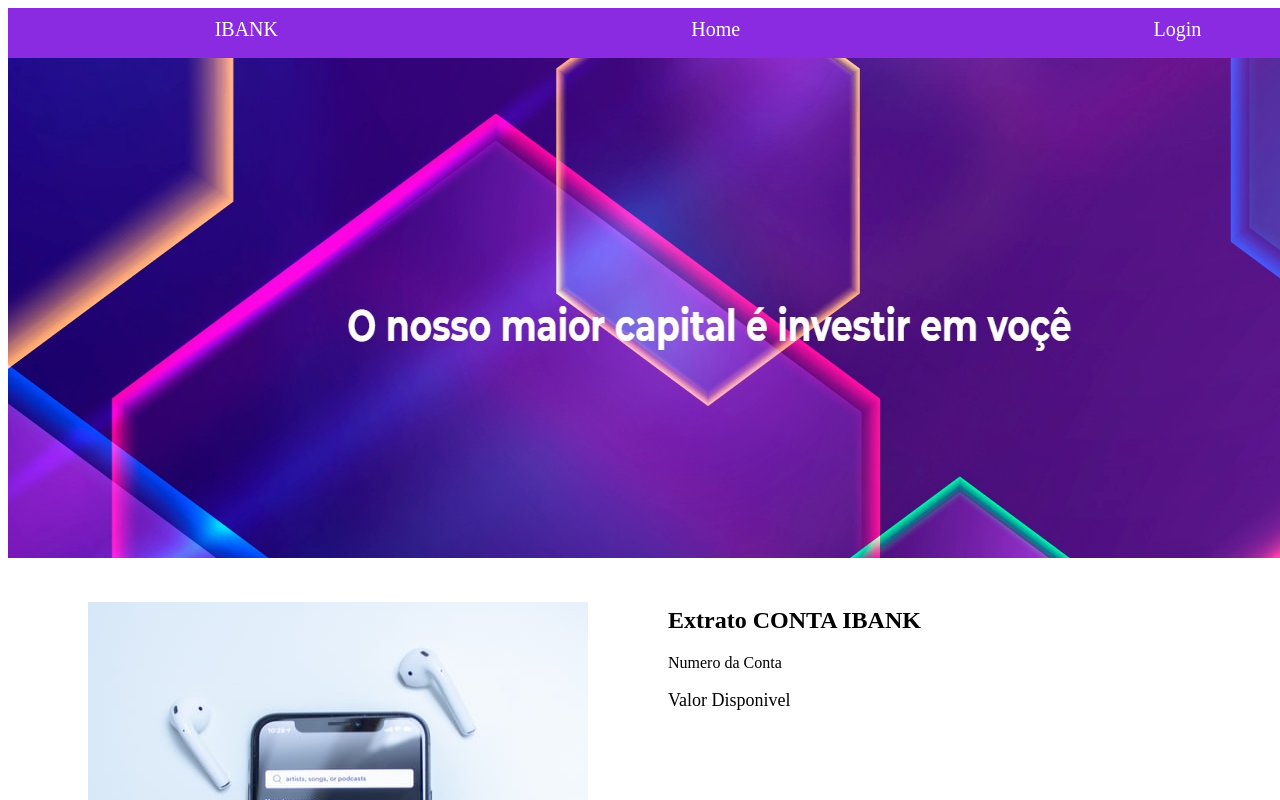
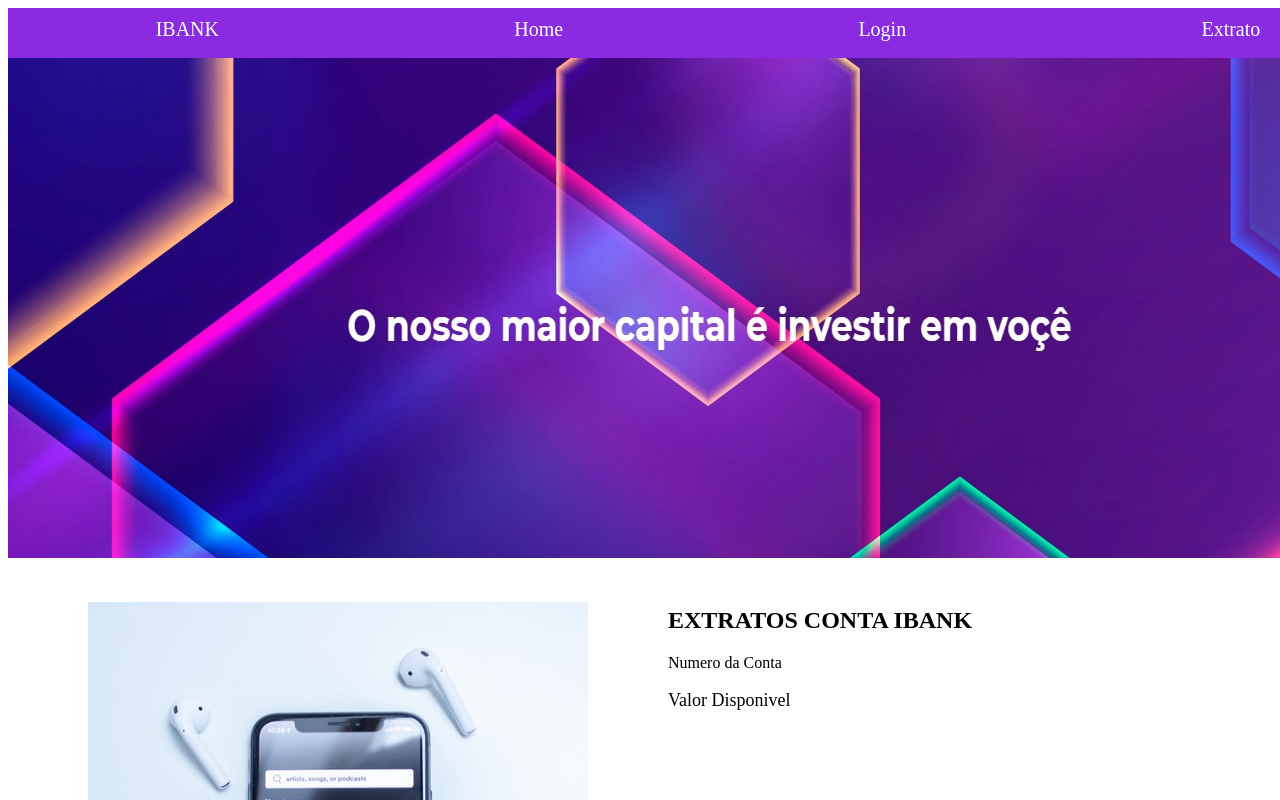
Before and after one commit to simone-art/projeto-ibank, an Angular app: page /extrato in a window 1280 px wide. Shown: the top 800 px of the page. Built offline with nearby package versions, Linux system fonts and the light colour scheme.

Commit message:
Ajuste basico e adicao do extrato na rota do cabecalho

```diff
--- a/package.json
+++ b/package.json
@@ -25,12 +25,12 @@
   },
   "devDependencies": {
     "@angular-devkit/build-angular": "~0.901.1",
-    "@angular/cli": "~9.1.1",
+    "@angular/cli": "^9.1.3",
     "@angular/compiler-cli": "~9.1.1",
     "@angular/language-service": "~9.1.1",
-    "@types/node": "^12.11.1",
     "@types/jasmine": "~3.5.0",
     "@types/jasminewd2": "~2.0.3",
+    "@types/node": "^12.11.1",
     "codelyzer": "^5.1.2",
     "jasmine-core": "~3.5.0",
     "jasmine-spec-reporter": "~4.2.1",
--- a/src/app/cabecalho/cabecalho.component.html
+++ b/src/app/cabecalho/cabecalho.component.html
@@ -4,6 +4,7 @@
             <a routerLink="home" class="nome-ibank">IBANK</a>
             <a routerLink="home" class="home">Home</a>
             <a routerLink="login" class="login">Login</a>
+            <a routerLink="extrato" class="login">Extrato</a>
         </nav>
     </div>
     <div>
--- a/src/app/extrato/extrato.component.html
+++ b/src/app/extrato/extrato.component.html
@@ -2,10 +2,9 @@
     <div class="tela-login">
         <img src="../../assets/images/celular2.jpg" class="celular" alt="">
         <div class="usuario-login">
-        <h1>Extrato CONTA IBANK</h1>
+        <h1>EXTRATOS CONTA IBANK</h1>
         <p>Numero da Conta</p>
         <p class="texto-usuario-login">Valor Disponivel</p>
         </div>
     </div>
-
 </section>
```
Also changed, not shown: 1 other file (tests, documents, lock files or other folders).
